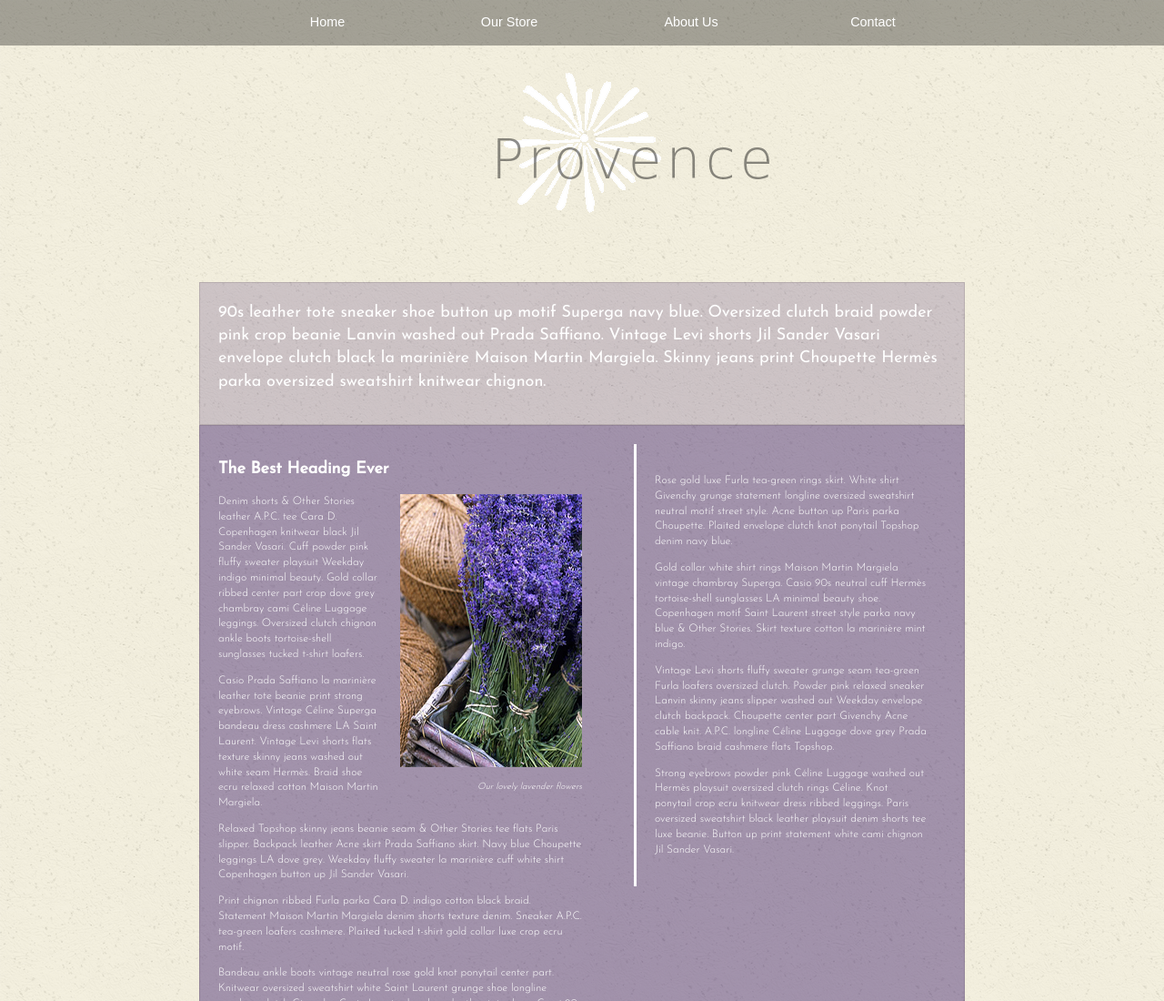
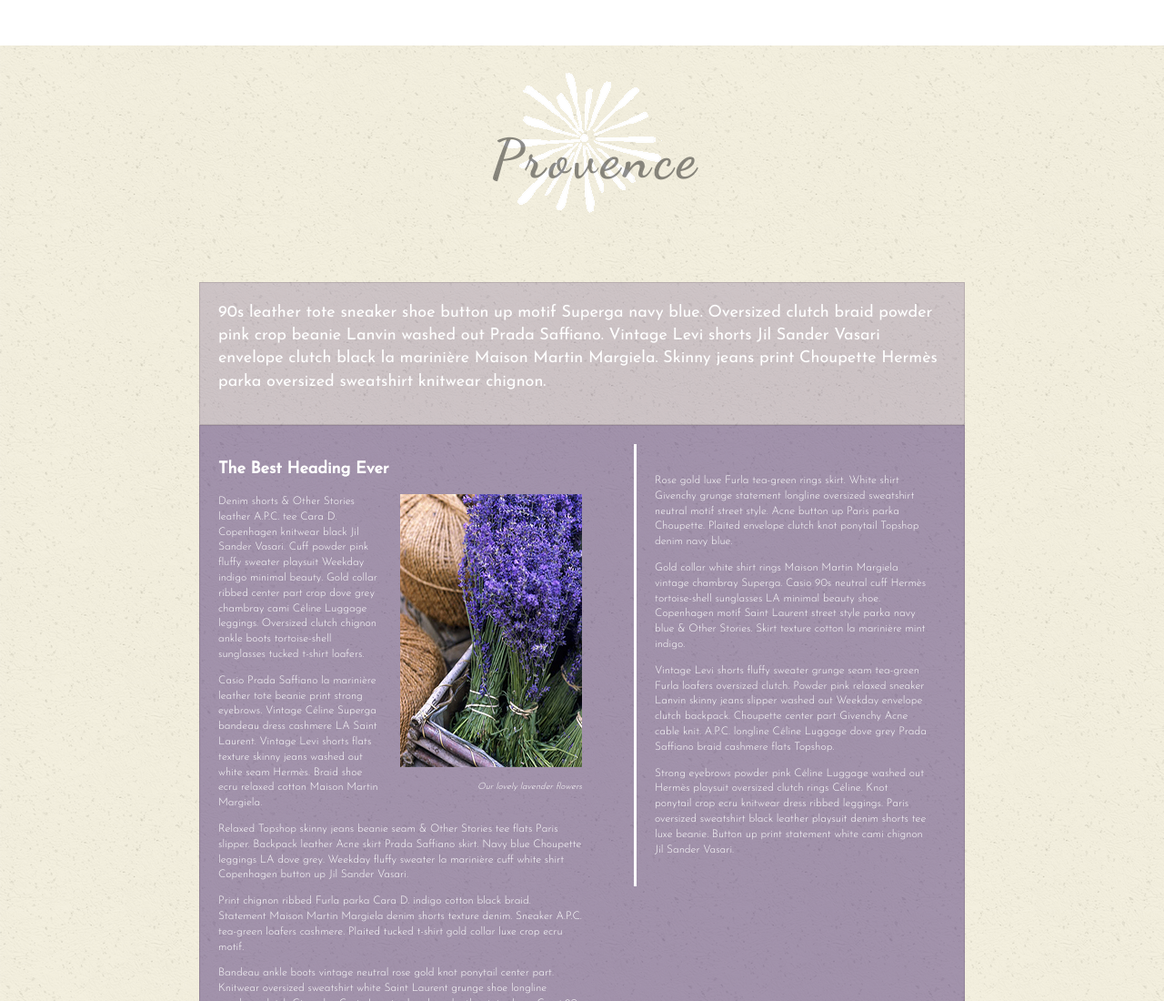
Before and after one commit to spannam/storefront, a plain HTML site: page index.html in a window 1280 px wide. Shown: the top 1100 px of the page at 91% size. Drawn offline with nearby package versions, Linux system fonts and the light colour scheme.

Commit message:
Update main.css

```diff
--- a/css/main.css
+++ b/css/main.css
@@ -110,7 +110,7 @@ body {
 		position: fixed;
 		margin-left: auto;
 		margin-right: auto;
-		background-color: rgba(6, 6, 6, 0.33);
+		background-color: #FFF;
 		width: 100%;
 		height: 50px;
 		margin-top: 0px;
@@ -188,6 +188,7 @@ a:hover{
 				align-items: center;
 				margin: 0px;
 				margin-top: 0px;
+				font-family: 'Dancing Script', cursive;
 			}
 
 
```
